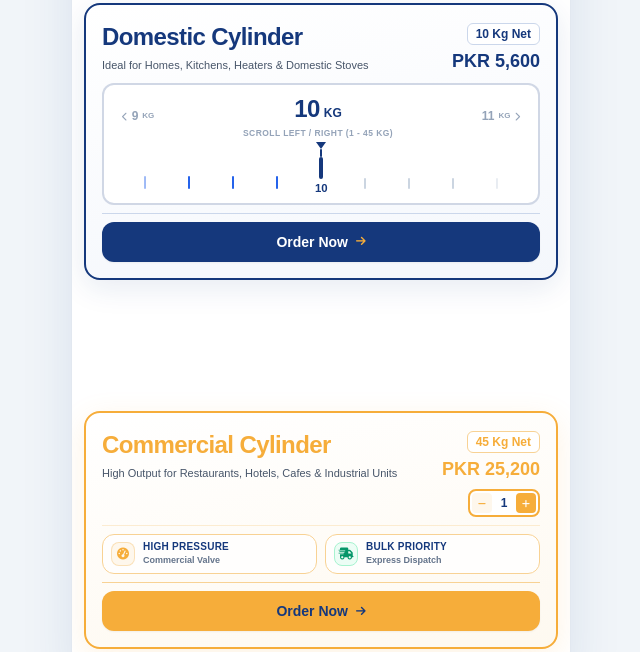
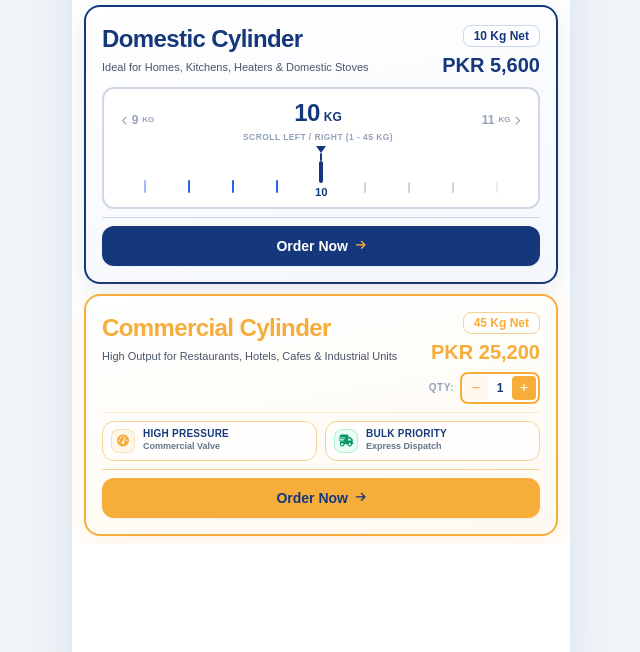
Before and after one commit to supportquranic/Mabrix-enterprises-order-online, a website: page index.html in a window 1280 px wide. Shown: the part 110-762 px from the top of the page, without its empty margins (319-959 px from the left). Drawn offline with nearby package versions, Linux system fonts and the light colour scheme; no server answers; a web font is replaced by a local one.

Commit message:
style: position commercial card directly after domestic card and give breathing room to unit/item count and price area

```diff
--- a/index.html
+++ b/index.html
@@ -287,8 +287,8 @@
         </header>
 
 
-        <!-- MAIN 2 BIG CARDS (ZERO-SCROLL VIEW WITH BALANCED CARDS) -->
-        <main class="px-3 py-1.5 flex flex-col justify-between flex-grow overflow-hidden" id="mainCardsContainer">
+        <!-- MAIN 2 BIG CARDS (TIGHT CARD STACK, NO UNWANTED GAP) -->
+        <main class="px-3 py-2 flex flex-col gap-2.5 justify-start overflow-hidden" id="mainCardsContainer">
 
             <!-- RETURNING REGULAR CUSTOMER 1-CLICK BAR (AUTO-SHOWN IF PROFILE SAVED) -->
             <div id="quickReorderBar" class="hidden bg-gradient-to-r from-[#15387C] to-[#1e489e] text-white p-2.5 rounded-xl shadow-md border border-[#F6AD3A]/30 flex items-center justify-between gap-2 transition-all">
@@ -328,11 +328,11 @@
                             </p>
                         </div>
                         <div class="text-right shrink-0">
-                            <span id="headerWeightBadge" class="text-xs font-black text-[#15387C] bg-white border border-[#cbd7eb] px-2 py-0.5 rounded-md shadow-xs inline-block">
+                            <span id="headerWeightBadge" class="text-xs font-black text-[#15387C] bg-white border border-[#cbd7eb] px-2.5 py-0.5 rounded-lg shadow-xs inline-block">
                                 10 Kg Net
                             </span>
-                            <div class="mt-0.5">
-                                <span id="domesticPriceDisplay" class="font-display font-black text-base sm:text-lg text-[#15387C] leading-none block">PKR 5,600</span>
+                            <div class="mt-1">
+                                <span id="domesticPriceDisplay" class="font-display font-black text-lg sm:text-xl text-[#15387C] leading-none block">PKR 5,600</span>
                             </div>
                         </div>
                     </div>
@@ -424,22 +424,23 @@
                                 High Output for Restaurants, Hotels, Cafes & Industrial Units
                             </p>
                         </div>
-                        <div class="text-right shrink-0">
-                            <span class="text-xs font-black text-[#F6AD3A] bg-white border border-[#f8d294] px-2 py-0.5 rounded-md shadow-xs inline-block">
+                        <div class="text-right shrink-0 flex flex-col items-end">
+                            <span class="text-xs font-black text-[#F6AD3A] bg-white border border-[#f8d294] px-2.5 py-0.5 rounded-lg shadow-xs inline-block">
                                 45 Kg Net
                             </span>
-                            <div class="mt-0.5">
-                                <span id="commercialPriceDisplay" class="font-display font-black text-base sm:text-lg text-[#F6AD3A] leading-none block">PKR 25,200</span>
+                            <div class="mt-1 mb-1.5">
+                                <span id="commercialPriceDisplay" class="font-display font-black text-lg sm:text-xl text-[#F6AD3A] leading-none block">PKR 25,200</span>
                             </div>
 
-                            <!-- Commercial Quantity Selector Under Price -->
-                            <div class="flex items-center justify-end mt-1.5">
+                            <!-- Commercial Quantity / Items Count Selector with Breathing Room -->
+                            <div class="flex items-center gap-1.5">
+                                <span class="text-[10px] font-bold text-slate-400 uppercase tracking-wider">Qty:</span>
                                 <div class="flex items-center bg-white rounded-lg border-2 border-[#F6AD3A] p-0.5 shadow-xs">
-                                    <button onclick="updateQty('commercial', -1)" type="button" class="w-5 h-5 rounded bg-[#fef7ec] hover:bg-[#fdeed6] text-[#F6AD3A] flex items-center justify-center text-[10px] font-bold active:scale-95 transition" title="Decrease">
+                                    <button onclick="updateQty('commercial', -1)" type="button" class="w-6 h-6 rounded bg-[#fef7ec] hover:bg-[#fdeed6] text-[#F6AD3A] flex items-center justify-center text-xs font-bold active:scale-95 transition" title="Decrease">
                                         <i class="fa-solid fa-minus text-[9px]"></i>
                                     </button>
                                     <span id="qtyDisplayCommercial" class="w-6 text-center font-black text-xs text-[#15387C]">1</span>
-                                    <button onclick="updateQty('commercial', 1)" type="button" class="w-5 h-5 rounded bg-[#F6AD3A] hover:bg-[#e09a2b] text-white flex items-center justify-center text-[10px] font-bold active:scale-95 transition" title="Increase">
+                                    <button onclick="updateQty('commercial', 1)" type="button" class="w-6 h-6 rounded bg-[#F6AD3A] hover:bg-[#e09a2b] text-white flex items-center justify-center text-xs font-bold active:scale-95 transition" title="Increase">
                                         <i class="fa-solid fa-plus text-[9px]"></i>
                                     </button>
                                 </div>
@@ -481,8 +482,8 @@
 
         </main>
 
-        <!-- FOOTER WITH DESIGNED BY TALHA MUZAMMIL (WITH WHATSAPP 03294355677 - MOVED UP INSIDE SCREEN) -->
-        <footer class="px-3 py-1.5 bg-[#ffffff] border-t border-[#e2e8f0] text-center text-xs shrink-0">
+        <!-- FOOTER WITH DESIGNED BY TALHA MUZAMMIL (PINNED AT BOTTOM) -->
+        <footer class="px-3 py-1.5 bg-[#ffffff] border-t border-[#e2e8f0] text-center text-xs shrink-0 mt-auto">
             <!-- Designed by Talha Muzammil with WhatsApp button -->
             <div class="flex items-center justify-center gap-1.5 text-[10.5px] text-slate-500 font-medium">
                 <span>Designed by</span>
```
